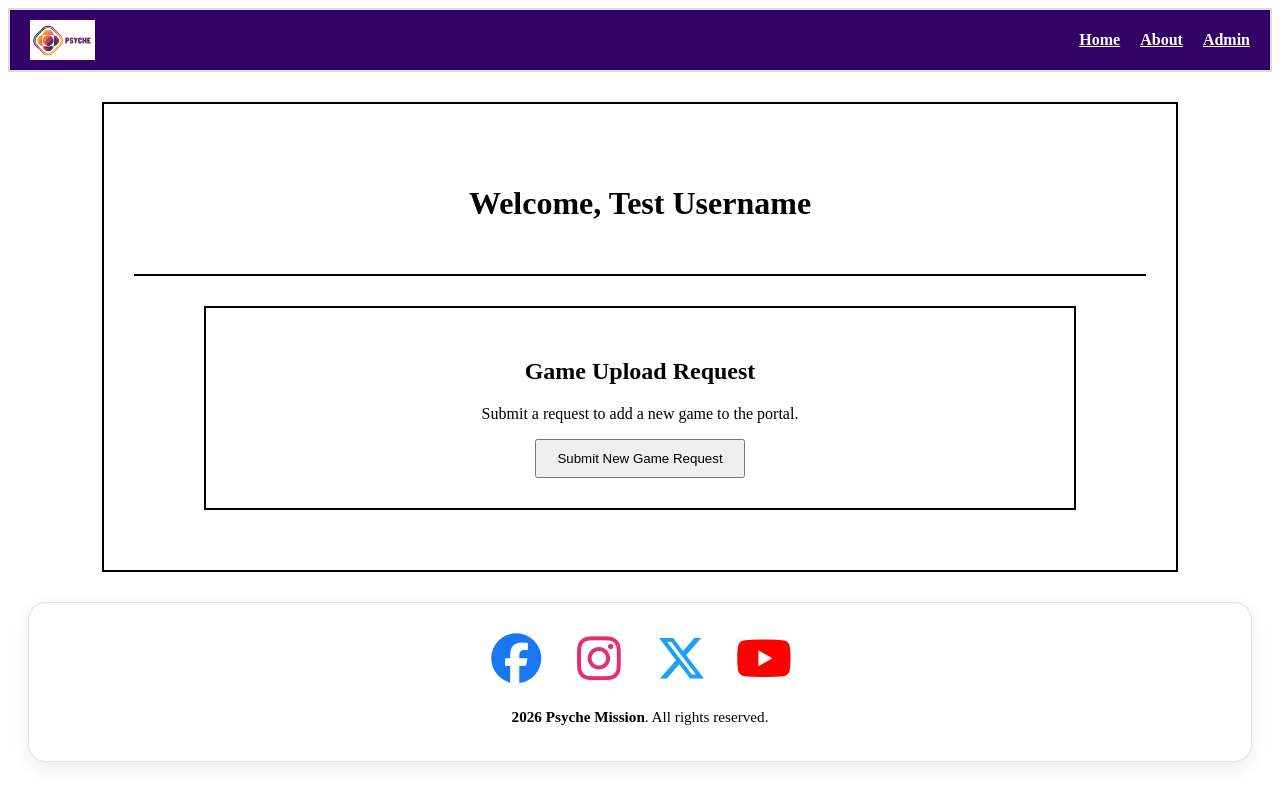
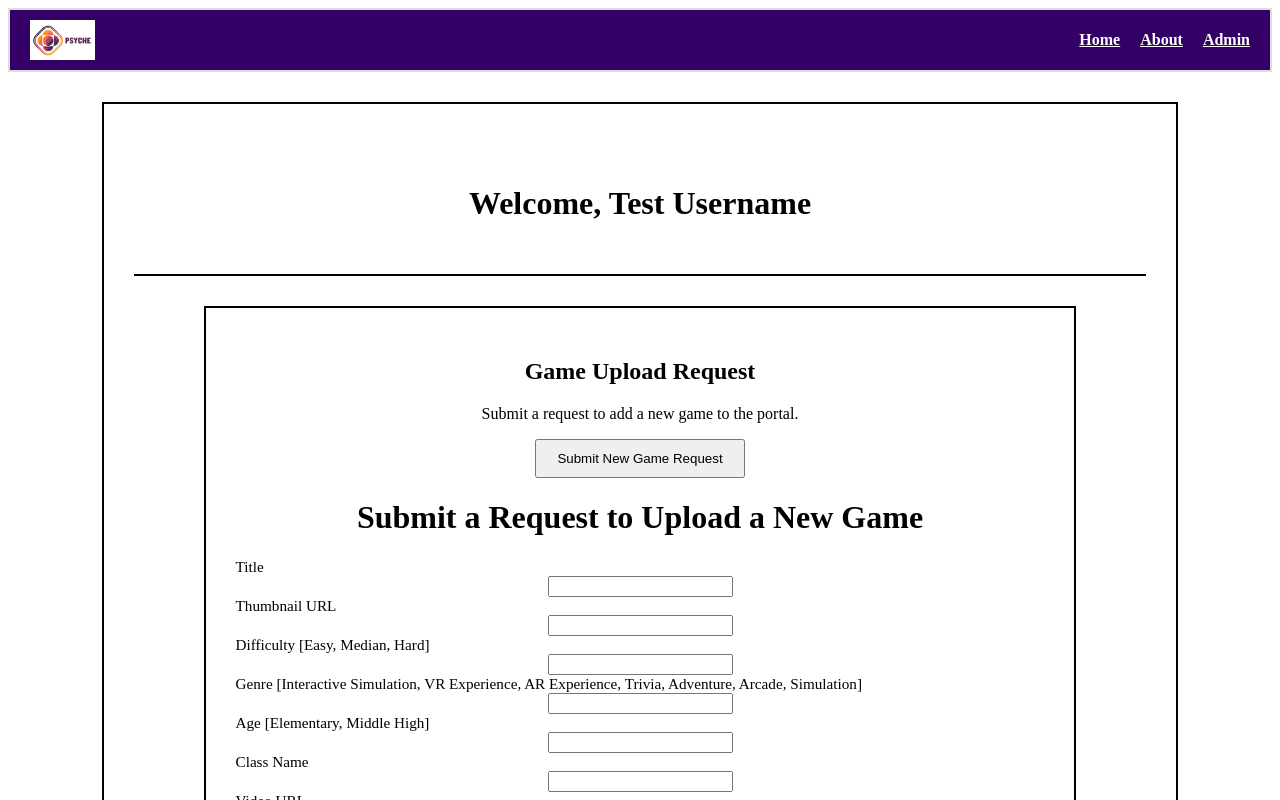
Before and after one commit to MissionToPsyche-Platinum/platinum_21a_portal-se, a Vue app in the folder Psyche-mission/portal-frontend/: page /profile in a window 1280 px wide. Both pictures are taken after a click on the button "Submit New Game Request". Shown: the top 800 px of the page. Built offline with nearby package versions, Linux system fonts and the light colour scheme.

Commit message:
Created game upload request form accessed from user profile page.

```diff
--- /dev/null
+++ b/Psyche-mission/portal-frontend/src/components/GameUploadForm.vue
@@ -0,0 +1,88 @@
+<script>
+export default {
+    data() {
+        return {
+            title: "",
+            thumbnail: "",
+            difficulty: "",
+            genre: "",
+            age: "",
+            className: "",
+            video: "",
+            credits: "",
+            src: "",
+            dsecription: ""
+        }
+    },
+    methods: {
+        submitGameUploadRequest() {
+            const request = {
+                title: this.title,
+                thumbnail: this.thumbnail,
+                description: this.description,
+                difficulty: this.difficulty,
+                genre: this.genre,
+                age: this.age,
+                className: this.className,
+                video: this.video,
+                credits: this.credits,
+                src: this.src
+            }
+
+            console.log(request);
+        }
+    }
+}
+</script>
+
+<template>
+    <div class="game-upload-form">
+        <h1>Submit a Request to Upload a New Game</h1>
+        <form @submit.prevent="submitGameUploadRequest" />
+        <div>
+            <label for="title">Title</label>
+            <input id="title" v-model="title" type="text" required />
+        </div>
+        <div>
+            <label for="thumbnail">Thumbnail URL</label>
+            <input id="thumbnail" v-model="thumbnail" type="text" />
+        </div>
+        <div>
+            <label for="difficulty">Difficulty [Easy, Median, Hard]</label>
+            <input id="difficulty" v-model="difficulty" type="text" required />
+        </div>
+        <div>
+            <label for="genre">Genre [Interactive Simulation, VR Experience, AR Experience, Trivia, Adventure, Arcade, Simulation]</label>
+            <input id="genre" v-model="genre" type="text" required/>
+        </div>
+        <div>
+            <label for="age">Age [Elementary, Middle High]</label>
+            <input id="age" v-model="age" type="text" required />
+        </div>
+        <div>
+            <label for="className">Class Name</label>
+            <input id="className" v-model="className" type="text" />
+        </div>
+        <div>
+            <label for="video">Video URL</label>
+            <input id="video" v-model="video" type="text" />
+        </div>
+        <div>
+            <label for="engine">Engine</label>
+            <input id="engine" v-model="engine" type="text"  />
+        </div>
+        <div>
+            <label for="credits">Credits</label>
+            <input id="credits" v-model="credits" type="text" required />
+        </div>
+        <div>
+            <label for="src">Game URL</label>
+            <input id="src" v-model="src" type="text" required />
+        </div>
+        <div>
+            <label for="description">Description</label>
+            <input id="description" v-model="description" type="text" required/>
+        </div>
+
+    </div>
+</template>
--- a/Psyche-mission/portal-frontend/src/views/UserProfilePage.vue
+++ b/Psyche-mission/portal-frontend/src/views/UserProfilePage.vue
@@ -1,8 +1,14 @@
 <script>
+import GameUploadForm from "@/components/GameUploadForm.vue";
+
 export default {
+    components: {
+        GameUploadForm
+    },
     data() {
         return {
-            username: "Test Username"
+            username: "Test Username",
+            showUploadForm: false
         }
     }
 }
@@ -16,7 +22,8 @@ export default {
     <div class="upload-section">
         <h2>Game Upload Request</h2>
         <p>Submit a request to add a new game to the portal.</p>
-        <button>Submit New Game Request</button>
+        <button @click="showUploadForm = true">Submit New Game Request</button>
+        <GameUploadForm v-if="showUploadForm" />
     </div>
 </div>
 </template>
```
